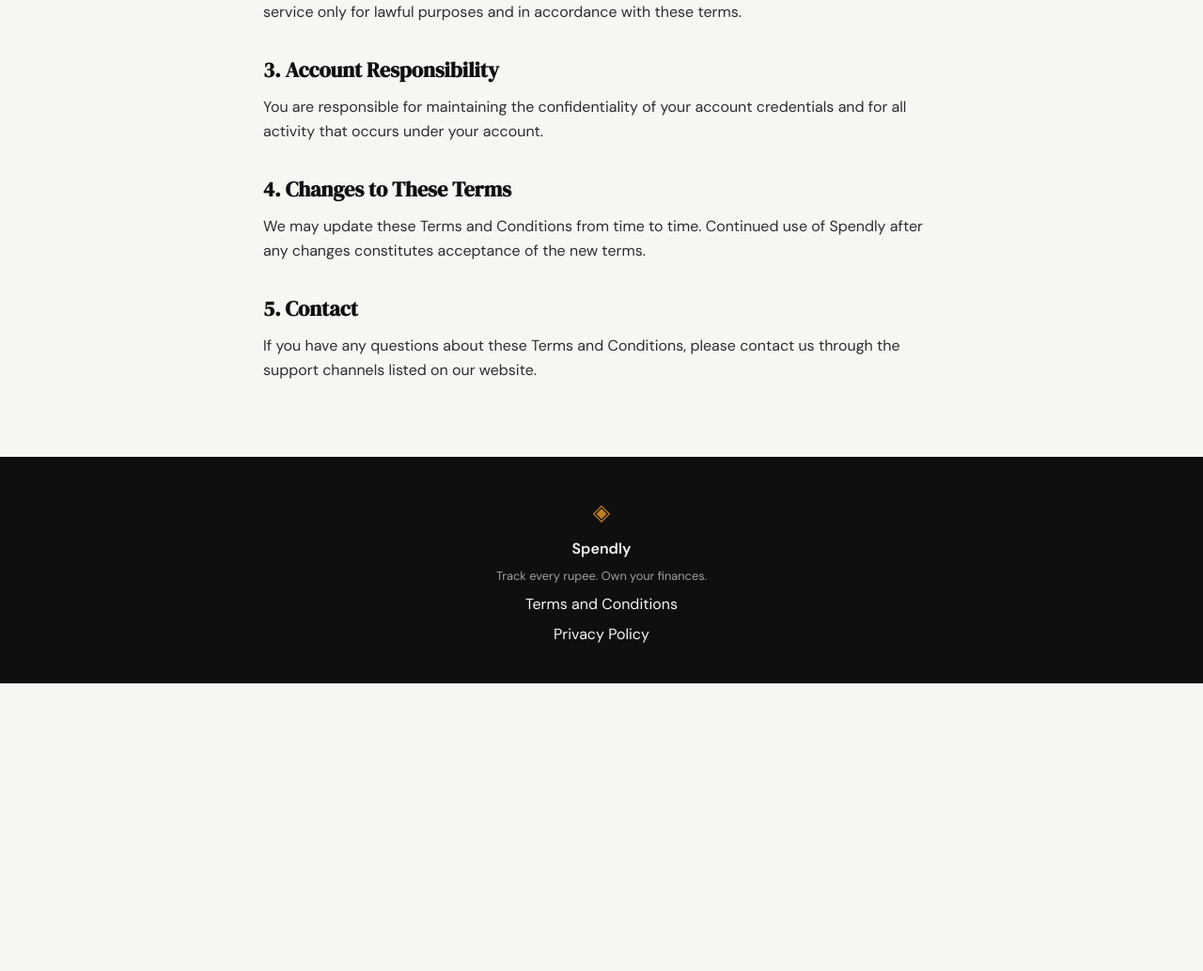
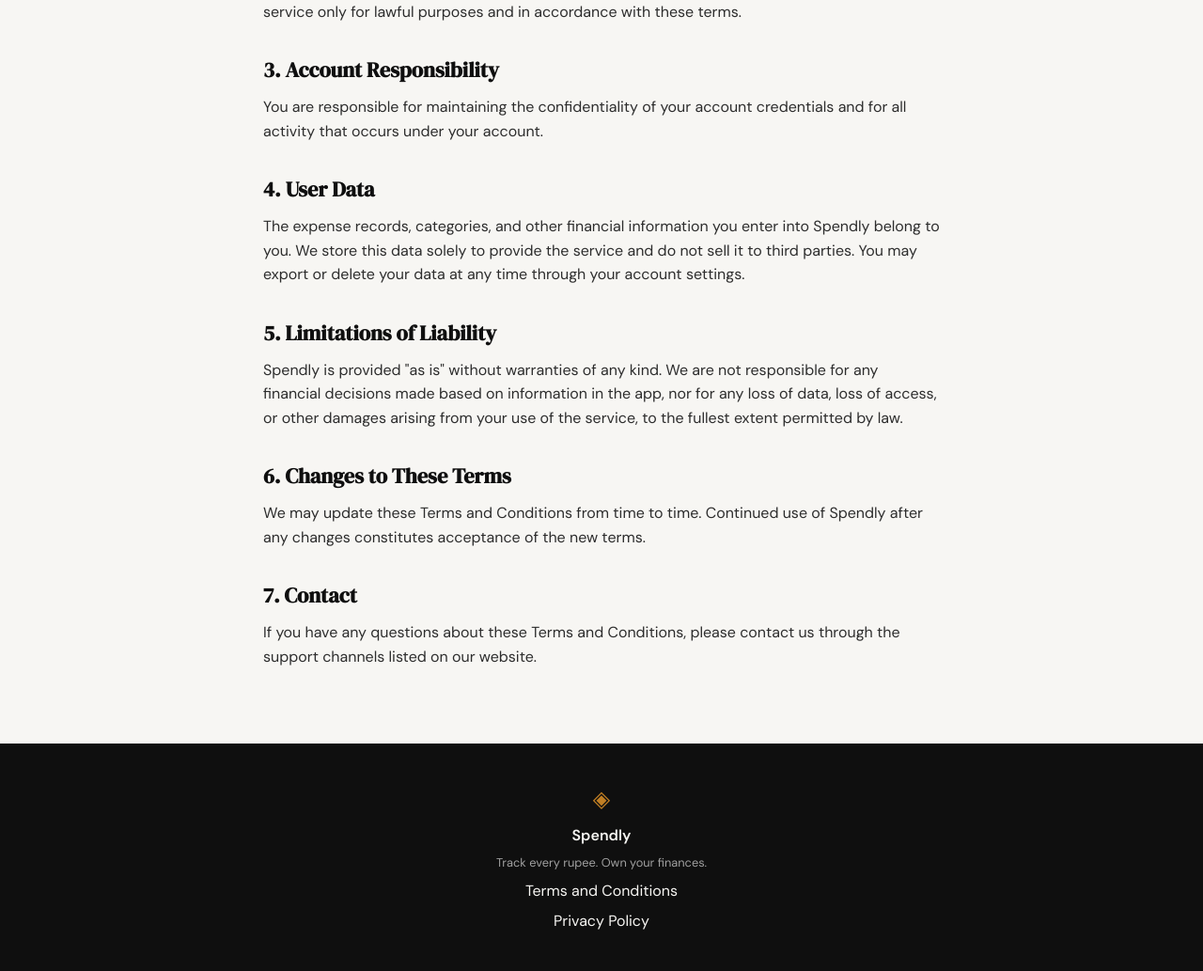
Before and after one commit to shalinikushwaha2210/Spendly, a Flask app: page /terms in a window 1280 px wide. Shown: the part 433-1466 px from the top of the page at 94% size. Before the commit the page ends 1160 px from the top, so only its background shows below. Run offline with Flask 3, Linux system fonts and the light colour scheme.

Commit message:
Add User Data and Limitations of Liability sections to Terms page
Co-Authored-By: Claude Sonnet 4.6 <noreply@anthropic.com>

```diff
--- a/templates/terms.html
+++ b/templates/terms.html
@@ -18,10 +18,16 @@
         <h2>3. Account Responsibility</h2>
         <p>You are responsible for maintaining the confidentiality of your account credentials and for all activity that occurs under your account.</p>
 
-        <h2>4. Changes to These Terms</h2>
+        <h2>4. User Data</h2>
+        <p>The expense records, categories, and other financial information you enter into Spendly belong to you. We store this data solely to provide the service and do not sell it to third parties. You may export or delete your data at any time through your account settings.</p>
+
+        <h2>5. Limitations of Liability</h2>
+        <p>Spendly is provided "as is" without warranties of any kind. We are not responsible for any financial decisions made based on information in the app, nor for any loss of data, loss of access, or other damages arising from your use of the service, to the fullest extent permitted by law.</p>
+
+        <h2>6. Changes to These Terms</h2>
         <p>We may update these Terms and Conditions from time to time. Continued use of Spendly after any changes constitutes acceptance of the new terms.</p>
 
-        <h2>5. Contact</h2>
+        <h2>7. Contact</h2>
         <p>If you have any questions about these Terms and Conditions, please contact us through the support channels listed on our website.</p>
     </div>
 </section>
```
